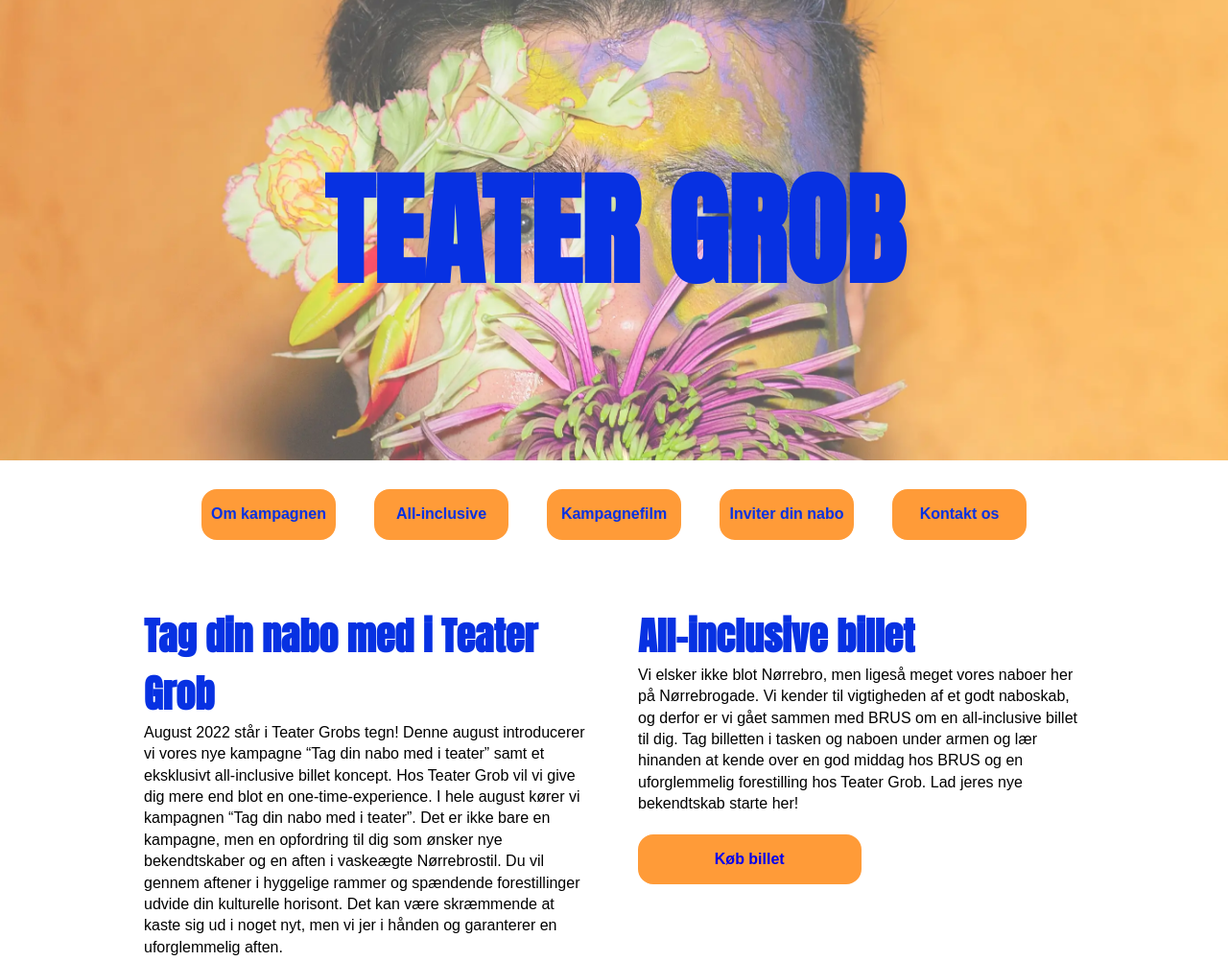
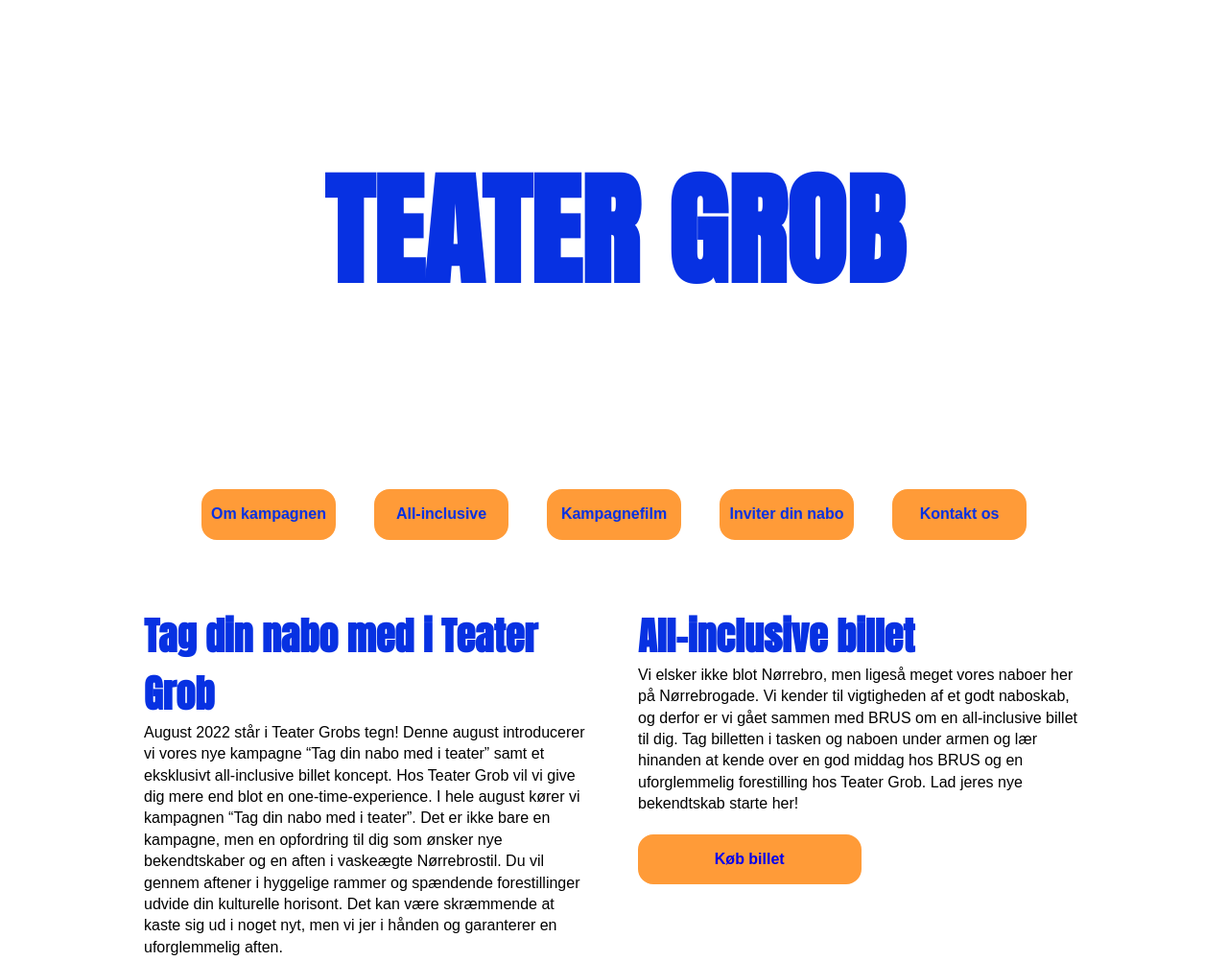
Before and after one commit to tanjaskjoedtsponholtz/animation_spil_1_semester, a plain HTML site: page index.html in a window 1280 px wide. Shown: the top 1002 px of the page at 96% size. Drawn offline with Linux system fonts and the light colour scheme.

Commit message:
billeder slettet

```diff
--- a/style.css
+++ b/style.css
@@ -28,7 +28,7 @@
 #splash {
   display: grid;
   grid-template-rows: repeat(3, 1fr);
-  background-image: url(img/splash_billede.webp);
+
   background-size: cover;
   width: 100vw;
   height: 40vh;
```
Also changed, not shown: img/splash_billede.webp (deleted), 1 other file.
